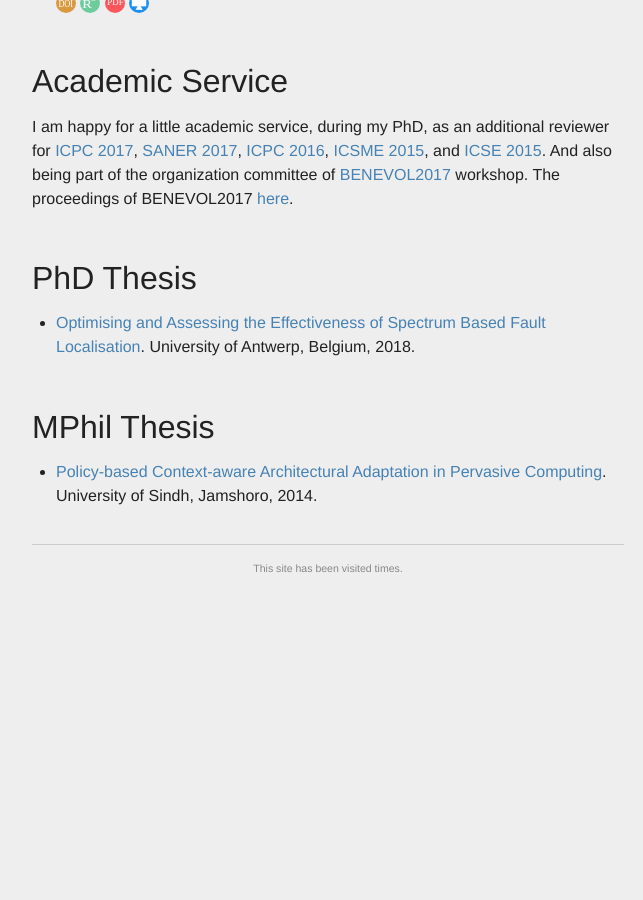
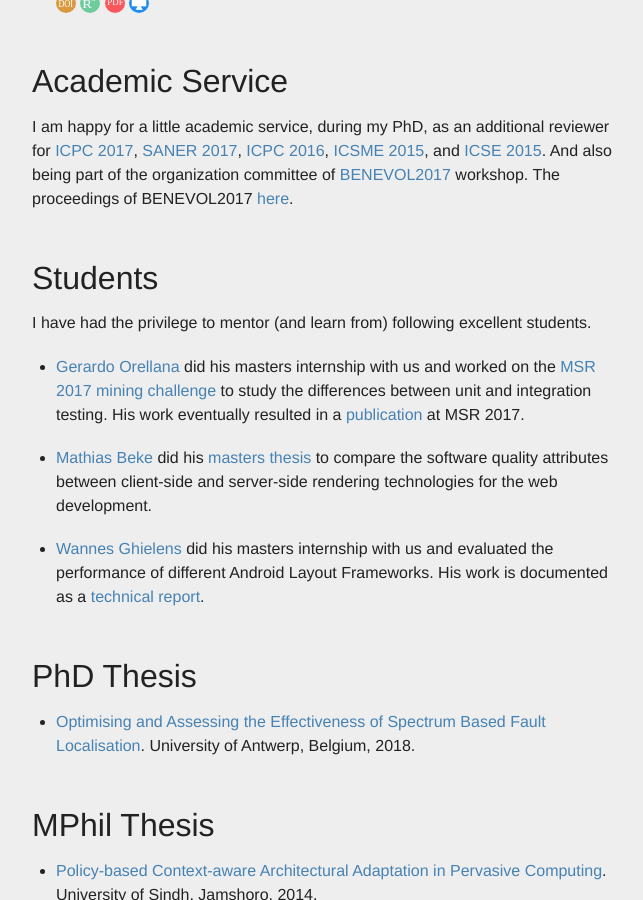
Before and after one commit to glaghari/glaghari.github.io, a Jekyll site: the page built from research.md, in a window 1280 px wide and 900 px high, scrolled down 1123 px. Shown: the whole window, without its empty margins (312-955 px from the left). Built offline with Jekyll 4.4.1, drawn with Linux system fonts in a browser that asks for light colours; comment, search, counter and statistics services are not loaded; before the commit the page ends 1716 px from its top, so only the background shows below that.

Commit message:
Students update

```diff
--- a/research.md
+++ b/research.md
@@ -19,6 +19,15 @@ title: Research
 I am happy for a little academic service, during my PhD, as an additional reviewer for [ICPC 2017](https://www.computer.org/csdl/proceedings/icpc/2017/0535/00/0535z015.pdf), [SANER 2017](https://www.computer.org/csdl/proceedings/saner/2017/5501/00/07884601.pdf), [ICPC 2016](https://www.computer.org/csdl/proceedings/icpc/2016/1428/00/07503703.pdf), [ICSME 2015](https://www.computer.org/csdl/proceedings/icsme/2015/7532/00/07332445.pdf), and [ICSE 2015](https://www.computer.org/csdl/proceedings/icse/2015/1934/01/1934z037.pdf).
 And also being part of the organization committee of [BENEVOL2017](http://ansymore.uantwerpen.be/events/BENEVOL2017) workshop. The proceedings of BENEVOL2017 [here](http://ceur-ws.org/Vol-2047/).
 
+# Students
+I have had the privilege to mentor (and learn from) following excellent students.
+
+* [Gerardo Orellana](https://www.uantwerpen.be/en/education/international/international-students/international-degree-student/education-offer/testimonials/gerardo-orellana/) did his masters internship with us and worked on the [MSR 2017 mining challenge](http://2017.msrconf.org/#/challenge) to study the differences between unit and integration testing. His work eventually resulted in a [publication](../docs/MSR17_preprint.pdf) at MSR 2017.
+
+* [Mathias Beke](https://denbeke.be) did his [masters thesis](https://denbeke.be/thesis/versions/mathias-beke-final.pdf) to compare the software quality attributes between client-side and server-side rendering technologies for the web development.
+
+* [Wannes Ghielens](https://be.linkedin.com/in/wannesghielens) did his masters internship with us and evaluated the performance of different Android Layout Frameworks. His work is documented as a [technical report](../docs/ALF_technical_report_2018.pdf).
+
 # PhD Thesis
 * [Optimising and Assessing the Effectiveness of Spectrum Based Fault Localisation](../docs/PhD_thesis.pdf).
 University of Antwerp, Belgium, 2018.
```
Also changed, not shown: 1 other file.
